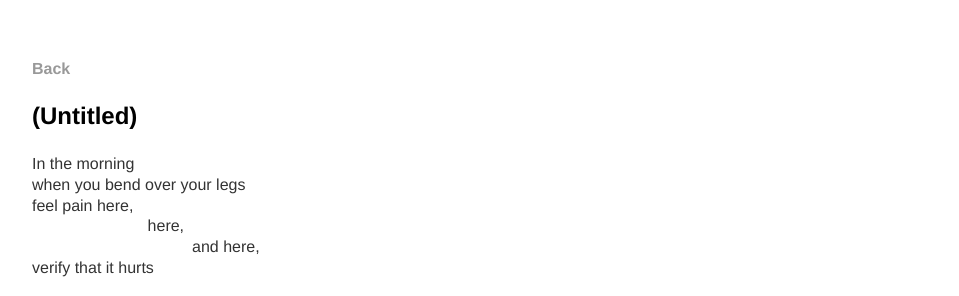
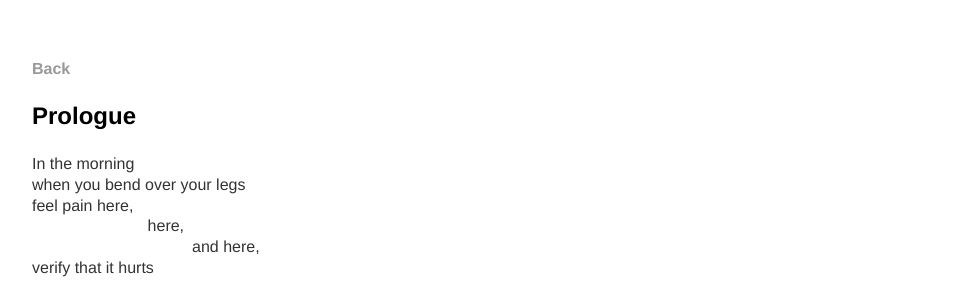
Before and after one commit to serenalwang/serenalwang.github.io, a Jekyll site: the page built from poems/morning.md, in a window 1280 px wide. Shown: the top 296 px of the page, without its empty margins (160-1119 px from the left). Built offline with Jekyll 4.4.1, drawn with Linux system fonts in a browser that asks for light colours.

Commit message:
Update morning.md

```diff
--- a/poems/morning.md
+++ b/poems/morning.md
@@ -3,7 +3,7 @@ layout: poem
 title: Prologue
 ---
 
-### (Untitled)
+### Prologue
 
 In the morning
 when you bend over your legs
```
